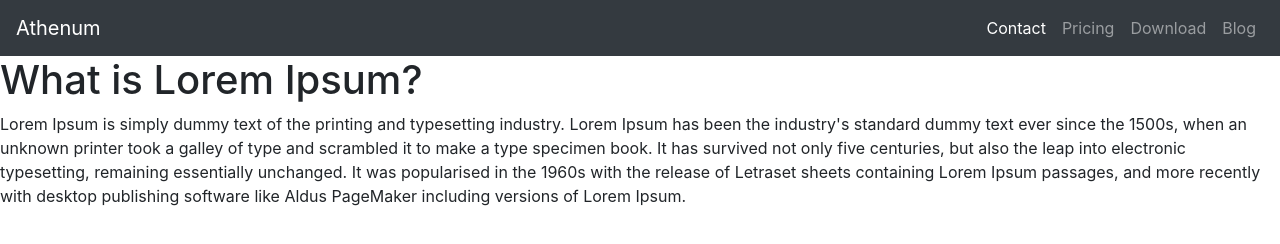
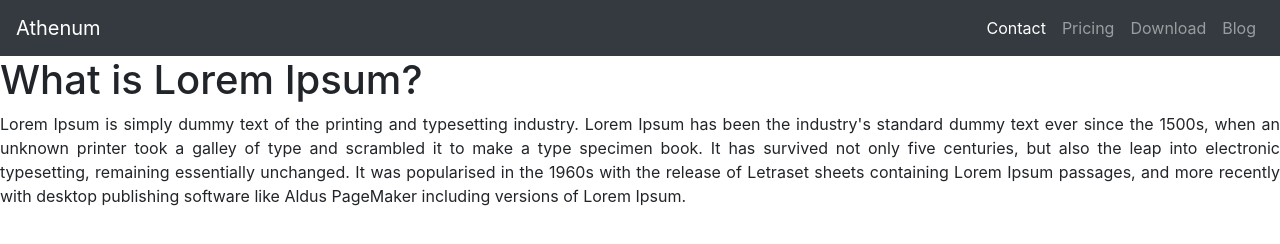
Before and after one commit to darwinvino08/assignment6, a plain HTML site: page index.html in a window 1280 px wide. Drawn offline with nearby package versions, Linux system fonts and the light colour scheme.

Commit message:
Add files via upload

```diff
--- a/index.html
+++ b/index.html
@@ -5,13 +5,14 @@
     <meta charset="utf-8">
     <title>Activity 1 Midterm</title>
     <link rel="stylesheet" href="https://stackpath.bootstrapcdn.com/bootstrap/4.5.2/css/bootstrap.min.css" integrity="sha384-JcKb8q3iqJ61gNV9KGb8thSsNjpSL0n8PARn9HuZOnIxN0hoP+VmmDGMN5t9UJ0Z" crossorigin="anonymous">
+    <link rel="stylesheet" href="styles.css">
+    <title>Hello, world!</title>
+  </head>
+  <body>
     <script src="https://code.jquery.com/jquery-3.5.1.slim.min.js" integrity="sha384-DfXdz2htPH0lsSSs5nCTpuj/zy4C+OGpamoFVy38MVBnE+IbbVYUew+OrCXaRkfj" crossorigin="anonymous"></script>
     <script src="https://cdn.jsdelivr.net/npm/popper.js@1.16.1/dist/umd/popper.min.js" integrity="sha384-9/reFTGAW83EW2RDu2S0VKaIzap3H66lZH81PoYlFhbGU+6BZp6G7niu735Sk7lN" crossorigin="anonymous"></script>
     <script src="https://stackpath.bootstrapcdn.com/bootstrap/4.5.2/js/bootstrap.min.js" integrity="sha384-B4gt1jrGC7Jh4AgTPSdUtOBvfO8shuf57BaghqFfPlYxofvL8/KUEfYiJOMMV+rV" crossorigin="anonymous"></script>
-    <title>Hello, world!</title>
-  </head>
-  <body>
-    <nav class="navbar navbar-expand-lg navbar-dark bg-dark">
+  <nav class="navbar navbar-expand-lg navbar-dark bg-dark">
 <a class="navbar-brand" href="#">Athenum</a>
 <button class="navbar-toggler" type="button" data-toggle="collapse" data-target="#navbarNav" aria-controls="navbarNav" aria-expanded="false" aria-label="Toggle navigation">
 <span class="navbar-toggler-icon"></span>
--- /dev/null
+++ b/styles.css
@@ -0,0 +1,3 @@
+p{
+  text-align: justify;
+}
```
